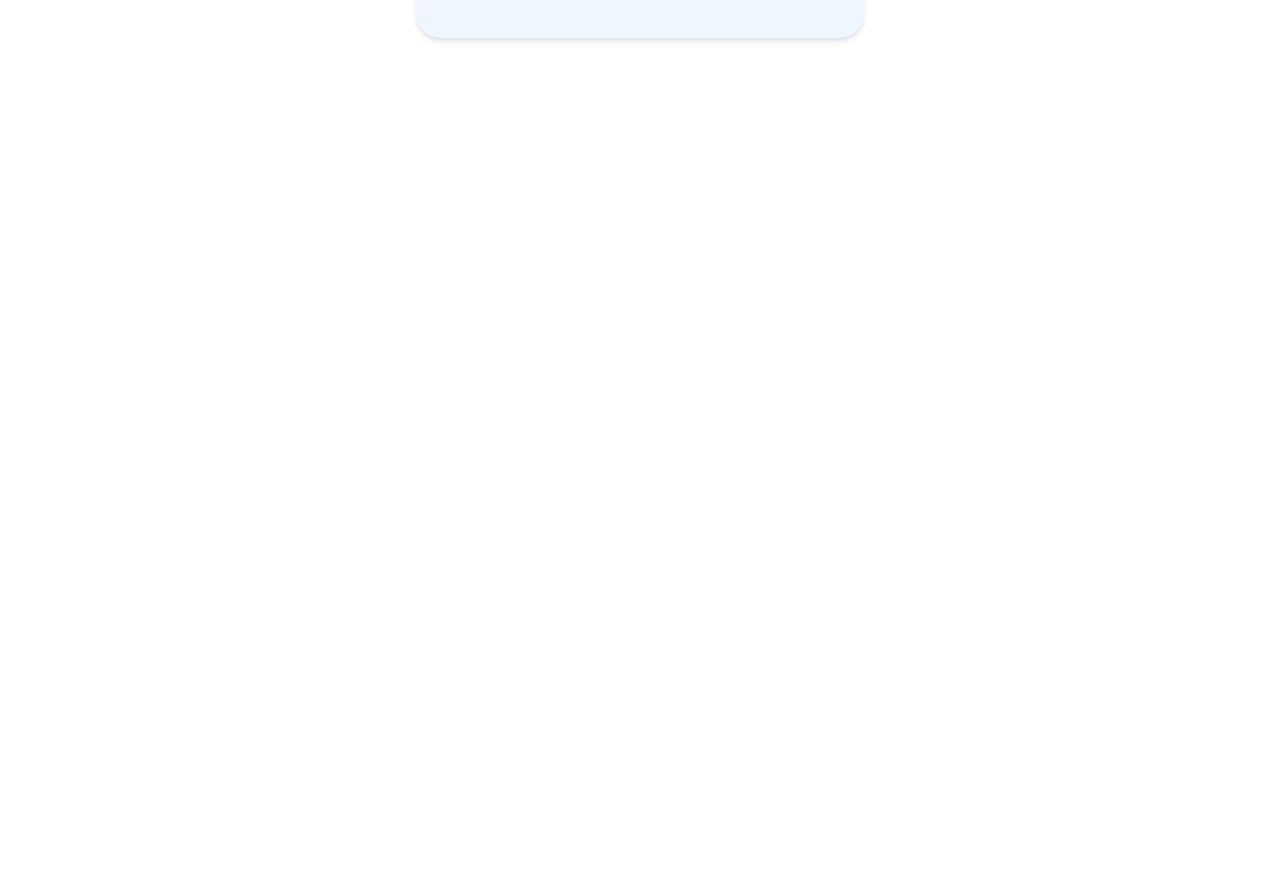
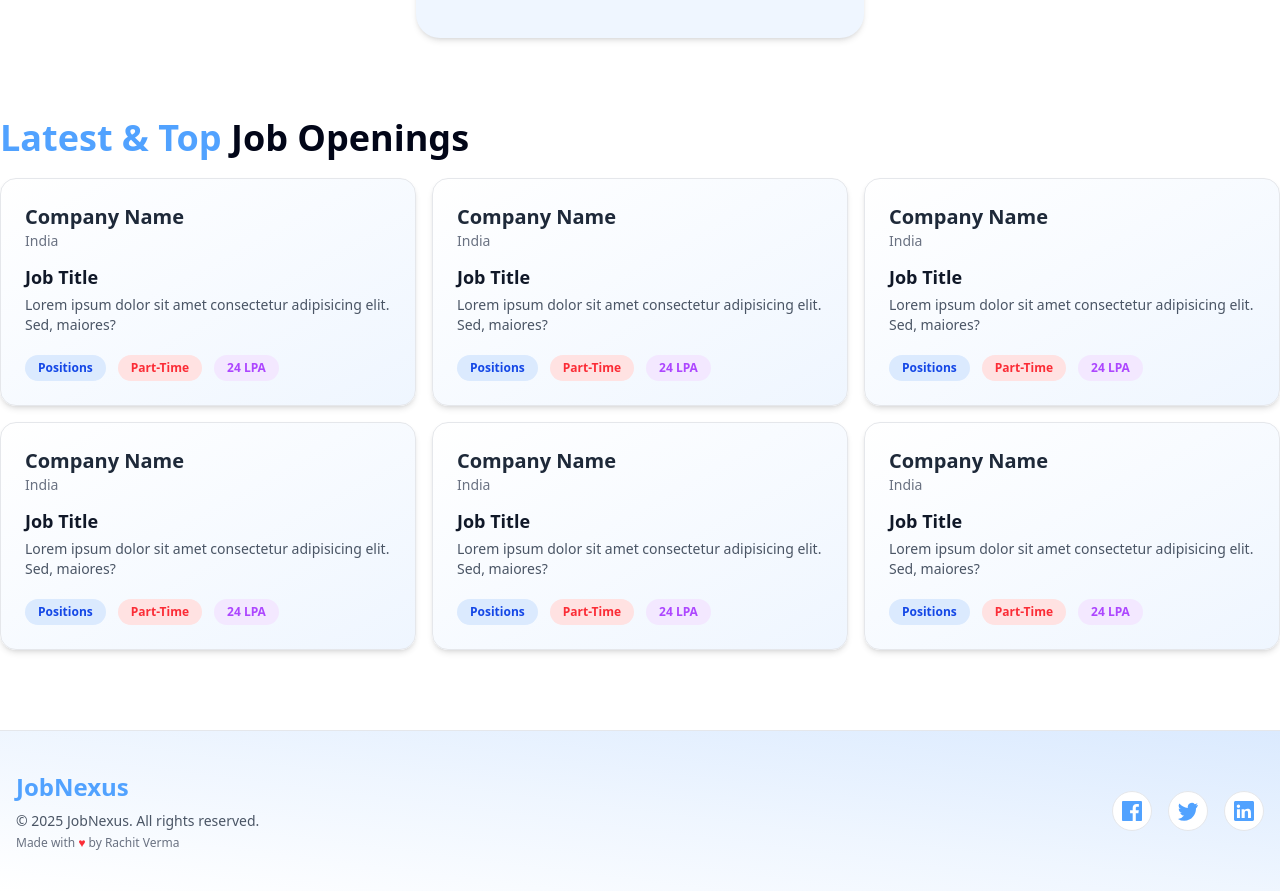
Before and after one commit to ffsrachit/JobNexus, a React (Vite) app in the folder frontend/: page / in a window 1280 px wide. Shown: the part 572-1463 px from the top of the page. Before the commit the page ends 800 px from the top, so only its background shows below. Built offline with nearby package versions, Linux system fonts and the light colour scheme.

Commit message:
footer and jobcards

```diff
--- a/frontend/src/components/Home.jsx
+++ b/frontend/src/components/Home.jsx
@@ -2,6 +2,9 @@ import React from 'react'
 import Navbar from './shared/Navbar.jsx'
 import HeroSection from './HeroSection.jsx'
 import CategoryCarousel from './CategoryCarousel.jsx'
+import LatestJobs from './LatestJobs.jsx'
+import Footer from './shared/Footer.jsx'
+
 
 const Home = () => {
   return (
@@ -9,8 +12,8 @@ const Home = () => {
       <Navbar />
       <HeroSection />
       <CategoryCarousel/>
-      {/* <LatestJobs/>
-      <Footer/>  */}
+      <LatestJobs/>
+     <Footer/>
     </div>
   )
 }
--- /dev/null
+++ b/frontend/src/components/LatestJobCards.jsx
@@ -0,0 +1,38 @@
+import React from 'react'
+import { Badge } from './ui/badge'
+
+const LatestJobCards = () => {
+    return (
+        <div className='p-6 rounded-2xl bg-gradient-to-br from-white to-blue-50 border border-gray-200 shadow-md hover:shadow-xl hover:scale-[1.02] transition-transform duration-300 ease-in-out cursor-pointer group'>
+
+            {/* Company Info */}
+            <div>
+                <h1 className='font-semibold text-xl text-gray-800 group-hover:text-blue-600 transition-colors duration-300'>Company Name</h1>
+                <p className='text-sm text-gray-500'>India</p>
+            </div>
+
+            {/* Job Title & Description */}
+            <div className='mt-3'>
+                <h1 className='font-bold text-lg text-gray-900 group-hover:text-blue-700 transition-colors duration-300'>Job Title</h1>
+                <p className='text-sm text-gray-600 mt-1'>
+                    Lorem ipsum dolor sit amet consectetur adipisicing elit. Sed, maiores?
+                </p>
+            </div>
+
+            {/* Badges */}
+            <div className='flex flex-wrap items-center gap-3 mt-5'>
+                <Badge className='bg-blue-100 text-blue-700 font-semibold px-3 py-1 rounded-full transition-all duration-300 group-hover:bg-blue-200'>
+                    Positions
+                </Badge>
+                <Badge className='bg-red-100 text-red-500 font-semibold px-3 py-1 rounded-full transition-all duration-300 group-hover:bg-red-200'>
+                    Part-Time
+                </Badge>
+                <Badge className='bg-purple-100 text-purple-500 font-semibold px-3 py-1 rounded-full transition-all duration-300 group-hover:bg-purple-200'>
+                    24 LPA
+                </Badge>
+            </div>
+        </div>
+    )
+}
+
+export default LatestJobCards
--- /dev/null
+++ b/frontend/src/components/LatestJobs.jsx
@@ -0,0 +1,21 @@
+import React from 'react'
+import LatestJobCards from './LatestJobCards';
+
+const randomJobs = [1, 2, 3, 4, 5, 6, 7, 8];
+
+const LatestJobs = () => {
+    return (
+        <div className='max-w-7xl mx-auto my-20'>
+            <h1 className='text-4xl font-bold'><span className='text-blue-400'>Latest & Top</span> Job Openings</h1>
+            {/* //multiple job card display */}
+            <div className='grid grid-cols-3 gap-4 my-5'>
+                {
+                    randomJobs.slice(0,6).map((item, index) => <LatestJobCards />)
+                }
+            </div>
+
+        </div>
+    )
+}
+
+export default LatestJobs
--- /dev/null
+++ b/frontend/src/components/shared/Footer.jsx
@@ -0,0 +1,67 @@
+import React from 'react';
+
+const Footer = () => {
+  return (
+    <footer className="bg-gradient-to-tr from-white via-blue-50 to-blue-100 border-t border-gray-200 py-10 mt-12">
+      <div className="container mx-auto px-4">
+        <div className="flex flex-col md:flex-row md:justify-between md:items-center">
+
+          {/* Brand Info */}
+          <div className="mb-6 md:mb-0">
+            <h2 className="text-2xl font-bold text-blue-400">JobNexus</h2>
+            <p className="text-sm text-gray-600 mt-2">
+              © {new Date().getFullYear()} JobNexus. All rights reserved.
+            </p>
+            <p className="text-xs text-gray-500 mt-1">
+              Made with <span className="text-red-500">♥</span> by Rachit Verma
+            </p>
+          </div>
+
+          {/* Social Links */}
+          <div className="flex gap-4">
+            {/* Facebook */}
+            <a
+              href="https://facebook.com"
+              aria-label="Facebook"
+              target="_blank"
+              rel="noopener noreferrer"
+              className="w-10 h-10 flex items-center justify-center bg-white border border-gray-200 rounded-full text-blue-400 hover:bg-blue-400 hover:text-white transition duration-300"
+            >
+              <svg className="w-5 h-5" fill="currentColor" viewBox="0 0 24 24">
+                <path d="M22.676 0H1.324C.593 0 0 .592 0 1.324v21.352C0 23.408.593 24 1.324 24H12.82V14.706H9.692v-3.578h3.128V8.408c0-3.1 1.893-4.787 4.657-4.787 1.325 0 2.463.1 2.794.144v3.238l-1.918.001c-1.503 0-1.794.715-1.794 1.762v2.31h3.587l-.468 3.578h-3.119V24h6.116C23.407 24 24 23.408 24 22.676V1.324C24 .592 23.407 0 22.676 0z" />
+              </svg>
+            </a>
+
+            {/* Twitter */}
+            <a
+              href="https://twitter.com"
+              aria-label="Twitter"
+              target="_blank"
+              rel="noopener noreferrer"
+              className="w-10 h-10 flex items-center justify-center bg-white border border-gray-200 rounded-full text-blue-400 hover:bg-blue-400 hover:text-white transition duration-300"
+            >
+              <svg className="w-5 h-5" fill="currentColor" viewBox="0 0 24 24">
+                <path d="M24 4.557a9.835 9.835 0 01-2.828.775 4.934 4.934 0 002.165-2.724 9.867 9.867 0 01-3.127 1.195 4.924 4.924 0 00-8.38 4.49A13.978 13.978 0 011.67 3.149 4.93 4.93 0 003.16 9.724a4.903 4.903 0 01-2.229-.616v.062a4.93 4.93 0 003.946 4.827 4.902 4.902 0 01-2.224.084 4.93 4.93 0 004.6 3.417A9.869 9.869 0 010 21.543a13.978 13.978 0 007.548 2.212c9.057 0 14.01-7.507 14.01-14.01 0-.213-.004-.425-.015-.636A10.012 10.012 0 0024 4.557z" />
+              </svg>
+            </a>
+
+            {/* LinkedIn */}
+            <a
+              href="https://linkedin.com"
+              aria-label="LinkedIn"
+              target="_blank"
+              rel="noopener noreferrer"
+              className="w-10 h-10 flex items-center justify-center bg-white border border-gray-200 rounded-full text-blue-400 hover:bg-blue-400 hover:text-white transition duration-300"
+            >
+              <svg className="w-5 h-5" fill="currentColor" viewBox="0 0 24 24">
+                <path d="M20.447 20.452H16.85v-5.569c0-1.327-.027-3.037-1.852-3.037-1.854 0-2.137 1.446-2.137 2.94v5.666H9.147V9.756h3.448v1.464h.05c.48-.91 1.653-1.871 3.401-1.871 3.634 0 4.307 2.39 4.307 5.498v5.605zM5.337 8.29c-1.105 0-2-.896-2-2 0-1.106.895-2 2-2 1.104 0 2 .895 2 2 0 1.104-.896 2-2 2zM7.119 20.452H3.553V9.756h3.566v10.696zM22.225 0H1.771C.791 0 0 .774 0 1.729v20.542C0 23.226.792 24 1.771 24h20.451c.979 0 1.771-.774 1.771-1.729V1.729C24 .774 23.205 0 22.225 0z" />
+              </svg>
+            </a>
+          </div>
+        </div>
+      </div>
+    </footer>
+  );
+};
+
+export default Footer;
--- /dev/null
+++ b/frontend/src/components/ui/badge.jsx
@@ -0,0 +1,44 @@
+import * as React from "react"
+import { Slot } from "@radix-ui/react-slot"
+import { cva } from "class-variance-authority";
+
+import { cn } from "@/lib/utils"
+
+const badgeVariants = cva(
+  "inline-flex items-center justify-center rounded-md border px-2 py-0.5 text-xs font-medium w-fit whitespace-nowrap shrink-0 [&>svg]:size-3 gap-1 [&>svg]:pointer-events-none focus-visible:border-ring focus-visible:ring-ring/50 focus-visible:ring-[3px] aria-invalid:ring-destructive/20 dark:aria-invalid:ring-destructive/40 aria-invalid:border-destructive transition-[color,box-shadow] overflow-hidden",
+  {
+    variants: {
+      variant: {
+        default:
+          "border-transparent bg-primary text-primary-foreground [a&]:hover:bg-primary/90",
+        secondary:
+          "border-transparent bg-secondary text-secondary-foreground [a&]:hover:bg-secondary/90",
+        destructive:
+          "border-transparent bg-destructive text-white [a&]:hover:bg-destructive/90 focus-visible:ring-destructive/20 dark:focus-visible:ring-destructive/40 dark:bg-destructive/60",
+        outline:
+          "text-foreground [a&]:hover:bg-accent [a&]:hover:text-accent-foreground",
+      },
+    },
+    defaultVariants: {
+      variant: "default",
+    },
+  }
+)
+
+function Badge({
+  className,
+  variant,
+  asChild = false,
+  ...props
+}) {
+  const Comp = asChild ? Slot : "span"
+
+  return (
+    <Comp
+      data-slot="badge"
+      className={cn(badgeVariants({ variant }), className)}
+      {...props} />
+  );
+}
+
+export { Badge, badgeVariants }
```
